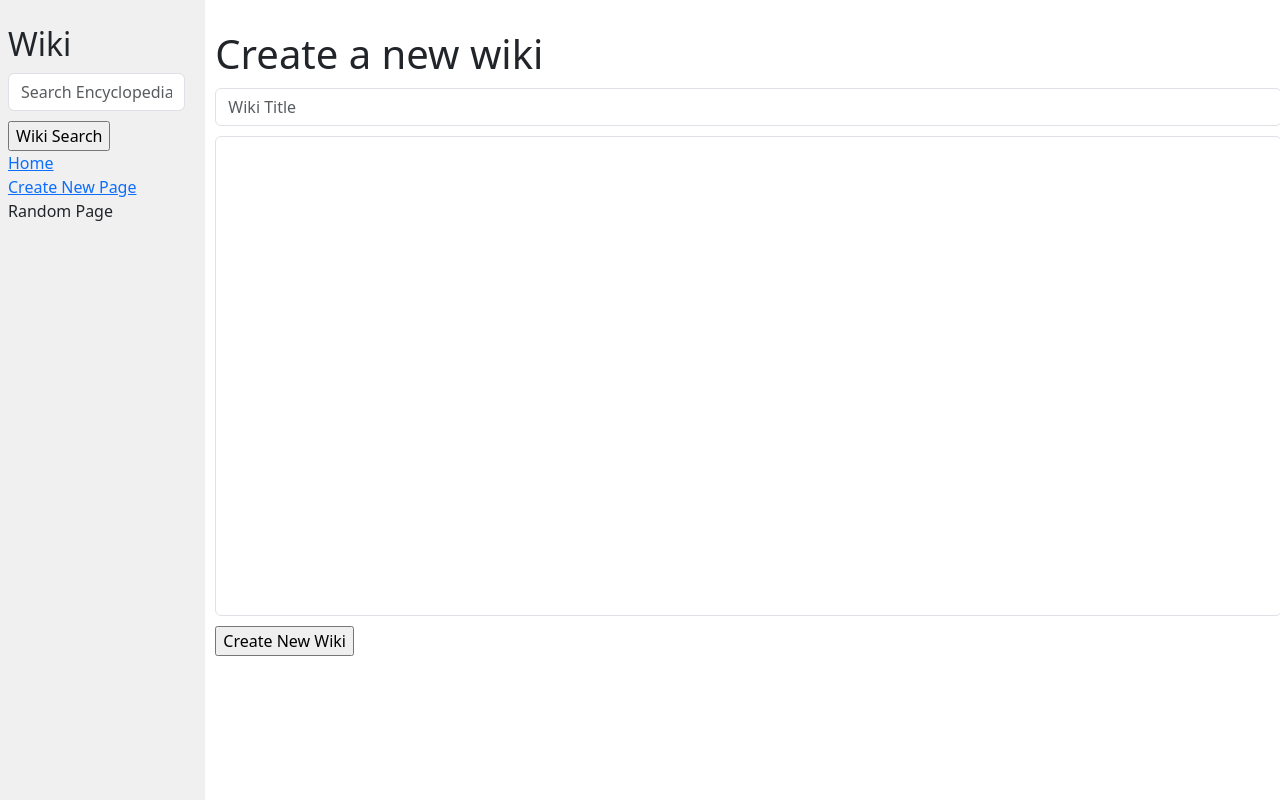
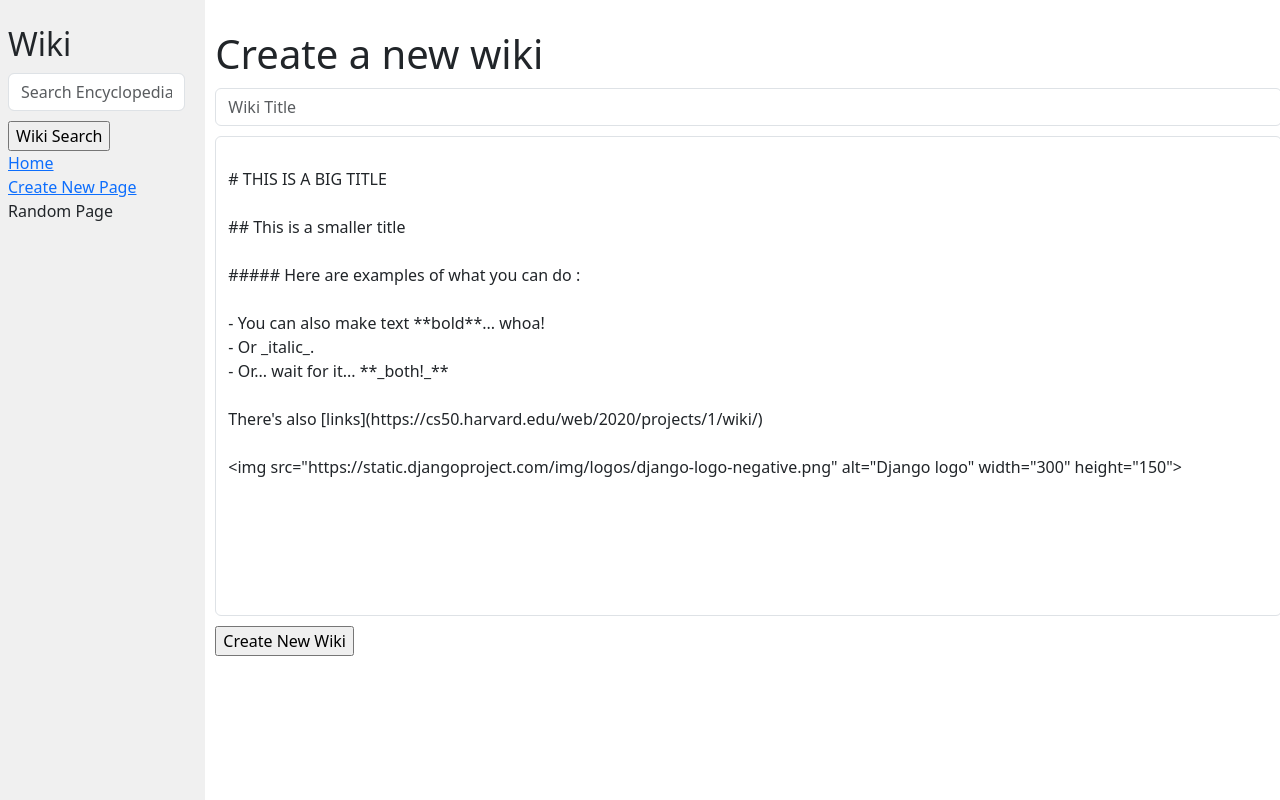
Before and after one commit to odakris/wiki, a Django app: page /create/ in a window 1280 px wide. Run offline with Django 3.2, Linux system fonts and the light colour scheme; some libraries are stand-ins or nearby versions.

Commit message:
Update create function

```diff
--- a/encyclopedia/templates/encyclopedia/create.html
+++ b/encyclopedia/templates/encyclopedia/create.html
@@ -5,6 +5,15 @@
 {% endblock %}
 
 {% block body %}
+<div class="messages">
+    {% for message in messages %}
+    <div class="alert {{ message.tags }} alert-dismissible fade show" role="alert">
+        {{ message }}
+        <button type="button" class="btn-close" data-bs-dismiss="alert" aria-label="Close"></button>
+    </div>
+    {% endfor %}
+</div>
+
 <h1>{{ title }}</h1>
 
 <div>
--- a/encyclopedia/templates/encyclopedia/layout.html
+++ b/encyclopedia/templates/encyclopedia/layout.html
@@ -9,6 +9,9 @@
     <link href="https://cdn.jsdelivr.net/npm/bootstrap@5.3.2/dist/css/bootstrap.min.css" rel="stylesheet"
         integrity="sha384-T3c6CoIi6uLrA9TneNEoa7RxnatzjcDSCmG1MXxSR1GAsXEV/Dwwykc2MPK8M2HN" crossorigin="anonymous">
     <link href="{% static 'encyclopedia/styles.css' %}" rel="stylesheet">
+    <script src="https://cdn.jsdelivr.net/npm/bootstrap@5.3.2/dist/js/bootstrap.bundle.min.js"
+        integrity="sha384-C6RzsynM9kWDrMNeT87bh95OGNyZPhcTNXj1NW7RuBCsyN/o0jlpcV8Qyq46cDfL"
+        crossorigin="anonymous"></script>
 </head>
 
 <body>
--- a/encyclopedia/util.py
+++ b/encyclopedia/util.py
@@ -43,3 +43,19 @@ def markdown_to_html_converter(markdown):
     """
     markdowner = Markdown()
     return markdowner.convert(get_entry(markdown))
+
+default_textarea = '''
+# THIS IS A BIG TITLE
+
+## This is a smaller title
+
+##### Here are examples of what you can do :
+
+- You can also make text **bold**... whoa!
+- Or _italic_.
+- Or... wait for it... **_both!_**
+
+There's also [links](https://cs50.harvard.edu/web/2020/projects/1/wiki/)
+
+<img src="https://static.djangoproject.com/img/logos/django-logo-negative.png" alt="Django logo" width="300" height="150">
+'''
--- a/encyclopedia/views.py
+++ b/encyclopedia/views.py
@@ -1,5 +1,6 @@
 from django import forms
 from django.shortcuts import render, redirect
+from django.contrib import messages
 
 from . import util
 
@@ -11,7 +12,7 @@ class NewSearchForm(forms.Form):
 
 class NewCreateFrom(forms.Form):
     wiki_title = forms.CharField(label=False, widget=forms.TextInput(attrs={"class":"form-control","placeholder": "Wiki Title", "autocomplete": "off"}))
-    wiki_content = forms.CharField(label=False, widget=forms.Textarea(attrs={"class":"form-control"}))
+    wiki_content = forms.CharField(label=False, initial=util.default_textarea, widget=forms.Textarea(attrs={"class":"form-control"}))
 
 
 def index(request):
@@ -24,7 +25,6 @@ def index(request):
 
 
 def get_page(request, title):
-    print(f"REQUEST {request}")
     search_form = NewSearchForm()
     try:
         html = util.markdown_to_html_converter(title)
@@ -67,7 +67,7 @@ def query_search(request):
 
 def create(request):
     search_form = NewSearchForm()
-    create_form =  NewCreateFrom()
+    create_form = NewCreateFrom()
 
     if request.method == "POST":
         create_form=NewCreateFrom(request.POST)
@@ -76,16 +76,17 @@ def create(request):
             wiki_content= create_form.cleaned_data["wiki_content"]
 
             if wiki_title.lower() in full_list_lowercase:
-                return render(request, "encyclopedia/error.html", {
-                    "search_form": search_form,
-                    "title": "ALREADY EXIST"
-                })
+                # If wiki already exist, prompt alert
+                messages.error(request,"This Wiki already exist!")
+
             else:
+                # If wiki does not exist yet, redirect to new wiki page
                 util.save_entry(wiki_title, wiki_content)
+                messages.success(request,"Your Wiki has been created!")
                 return redirect(f"/wiki/{wiki_title}")
-    else:
-        return render(request, "encyclopedia/create.html", {
-            "title": "Create a new wiki",
-            "search_form": search_form,
-            "create_form": create_form
-        })
+
+    return render(request, "encyclopedia/create.html", {
+        "title": "Create a new wiki",
+        "search_form": search_form,
+        "create_form": create_form
+    })
```
Also changed, not shown: encyclopedia/templates/encyclopedia/page.html (+10 -0 lines), wiki/settings.py (+11 -0 lines).
